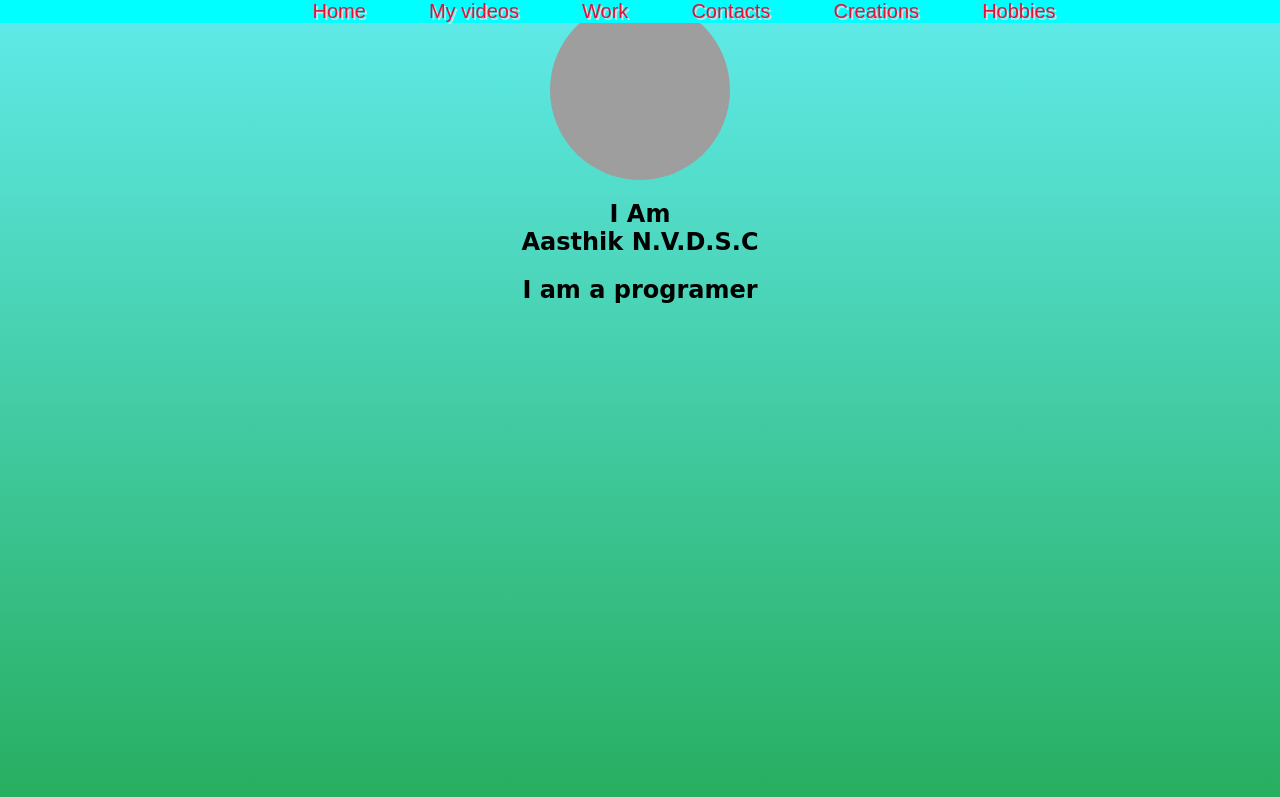
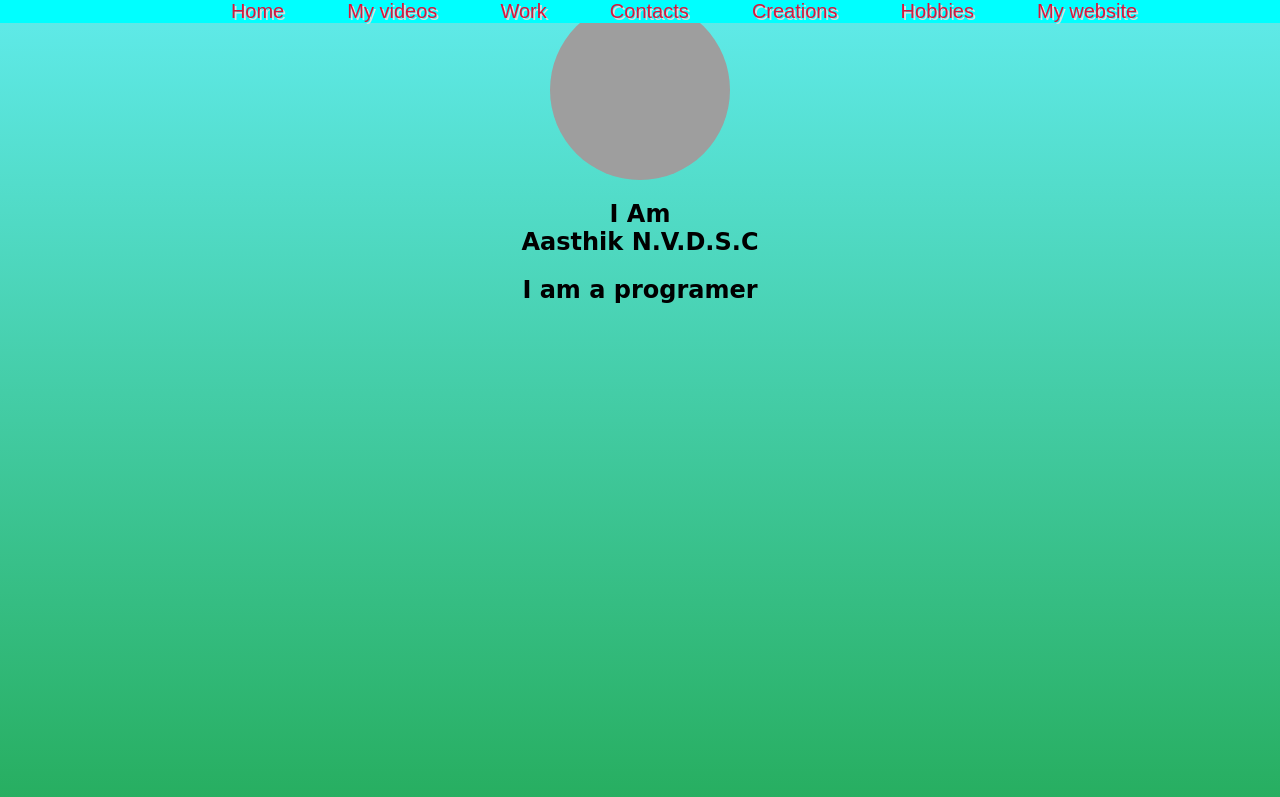
Before and after one commit to AasthikNVDSC/c-57, a plain HTML site: page index.html in a window 1280 px wide. Shown: the top 797 px of the page. Drawn offline with Linux system fonts and the light colour scheme; grey boxes are pictures that could not be loaded; a web font is replaced by a local one.

Commit message:
Add files via upload

```diff
--- a/index.html
+++ b/index.html
@@ -17,6 +17,7 @@
             <li class="links"><a href="#contacts">Contacts</a></li>
             <li class="links"><a href="#creations">Creations</a></li>
             <li class="links"><a href="#hobbies">Hobbies</a></li>
+             <li class="links"><a href="#my website">My website</a></li>
         </ul>
     </center>
     <section id="welcome" class="parallax-container">
@@ -66,6 +67,15 @@
 
     </section>
 
+
+<section id="my website">
+    <h1>My website</h1>
+        <div class="line"></div>
+    <a href="https://aasthik.whjr.site/" target="_blank">MY personal website</a>
+
+
+    </section>
+
 </body>
 
 </html>
```
